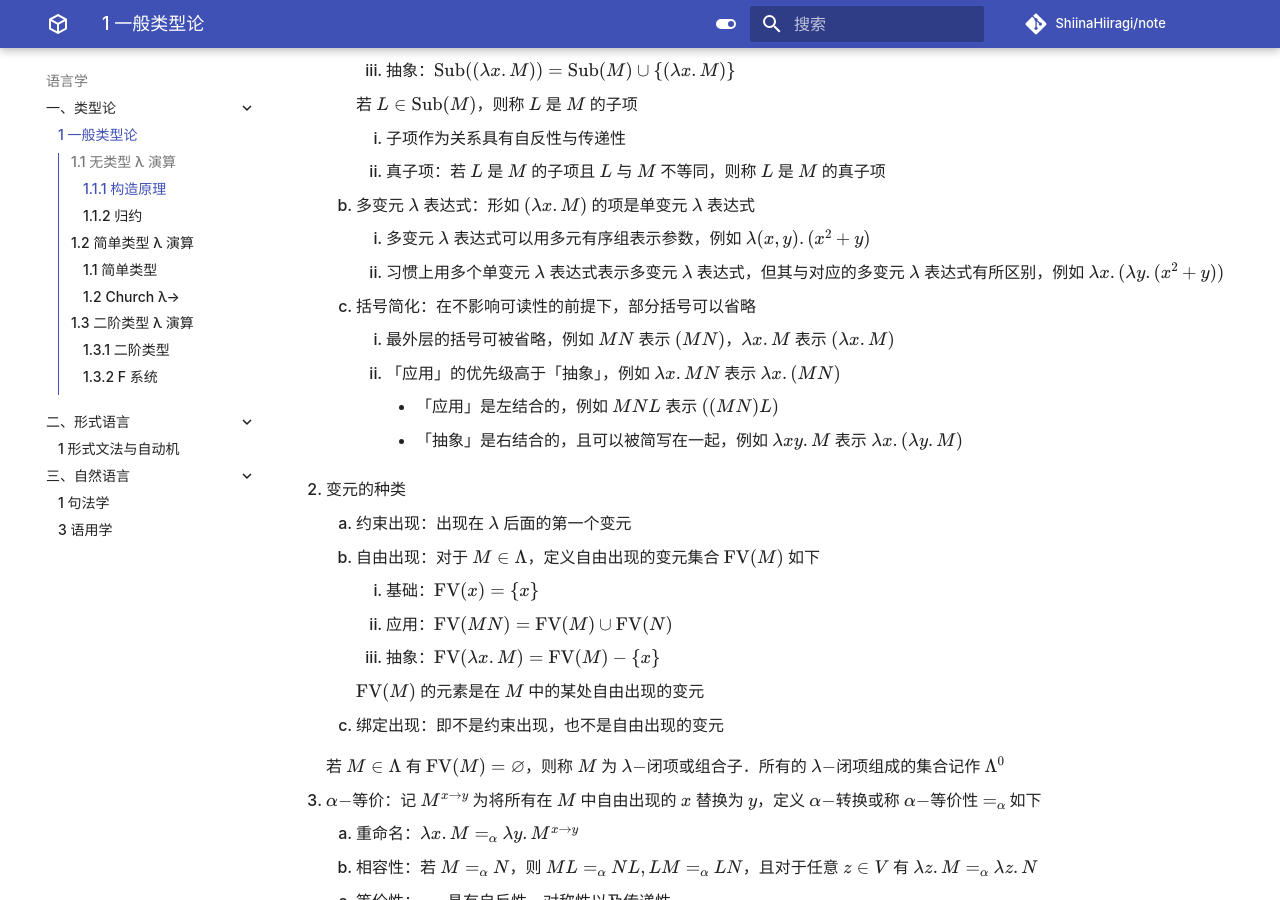
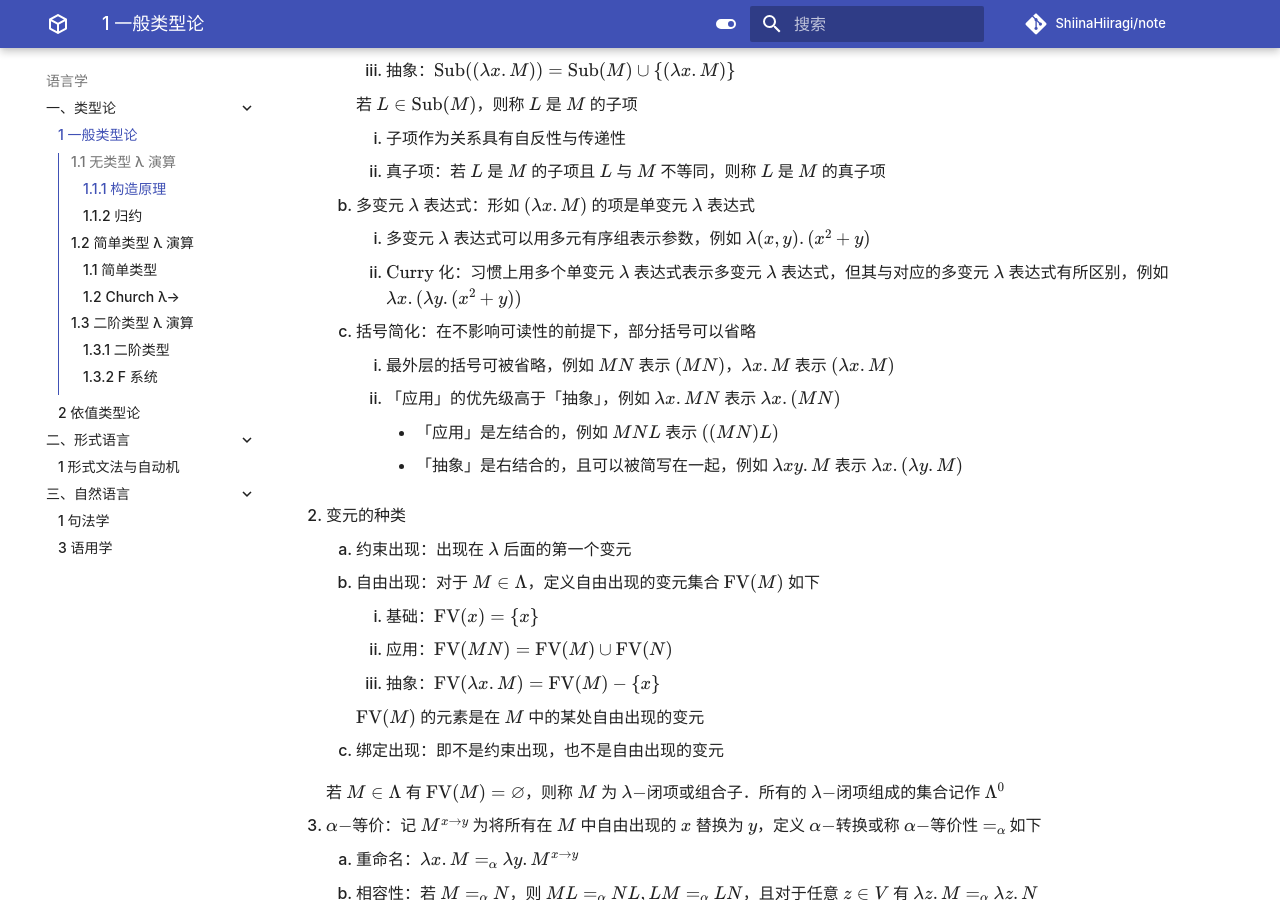
Before and after one commit to ShiinaHiiragi/note, an MkDocs documentation site: the page built from docs/lang/type/gen.md, in a window 1280 px wide and 900 px high, scrolled down 551 px. Built offline with MkDocs 1.6.1 and Material for MkDocs 9.7.7, drawn with Linux system fonts in a browser that asks for light colours; comment, search, counter and statistics services are not loaded.

Commit message:
prepare for next

```diff
--- a/docs/lang/type/gen.md
+++ b/docs/lang/type/gen.md
@@ -16,12 +16,12 @@
 
         若 $L \in \mathrm{Sub}(M)$，则称 $L$ 是 $M$ 的子项
 
-        4. 子项作为关系具有自反性与传递性
-        5. 真子项：若 $L$ 是 $M$ 的子项且 $L$ 与 $M$ 不等同，则称 $L$ 是 $M$ 的真子项
+        1. 子项作为关系具有自反性与传递性
+        2. 真子项：若 $L$ 是 $M$ 的子项且 $L$ 与 $M$ 不等同，则称 $L$ 是 $M$ 的真子项
 
     2. 多变元 $\lambda$ 表达式：形如 $(\lambda x.M)$ 的项是单变元 $\lambda$ 表达式
         1. 多变元 $\lambda$ 表达式可以用多元有序组表示参数，例如 $\lambda (x, y).(x^2+y)$
-        2. 习惯上用多个单变元 $\lambda$ 表达式表示多变元 $\lambda$ 表达式，但其与对应的多变元 $\lambda$ 表达式有所区别，例如 $\lambda x.(\lambda y.(x^2 + y))$
+        2. $\text{Curry}$ 化：习惯上用多个单变元 $\lambda$ 表达式表示多变元 $\lambda$ 表达式，但其与对应的多变元 $\lambda$ 表达式有所区别，例如 $\lambda x.(\lambda y.(x^2 + y))$
     3. 括号简化：在不影响可读性的前提下，部分括号可以省略
         1. 最外层的括号可被省略，例如 $MN$ 表示 $(MN)$，$\lambda x.M$ 表示 $(\lambda x.M)$
         2. 「应用」的优先级高于「抽象」，例如 $\lambda x.MN$ 表示 $\lambda x.(MN)$
--- a/mkdocs.yml
+++ b/mkdocs.yml
@@ -195,6 +195,7 @@ nav:
   - 语言学:
     - 一、类型论:
       - 1 一般类型论: lang/type/gen.md
+      - 2 依值类型论: lang/type/dep.md
     - 二、形式语言:
       - 1 形式文法与自动机: lang/formal/gr.md
     - 三、自然语言:
```
Also changed, not shown: docs/lang/type/dep.md (added, +7 -0 lines), docs/lang/type/trans.md (+2 -0 lines).
